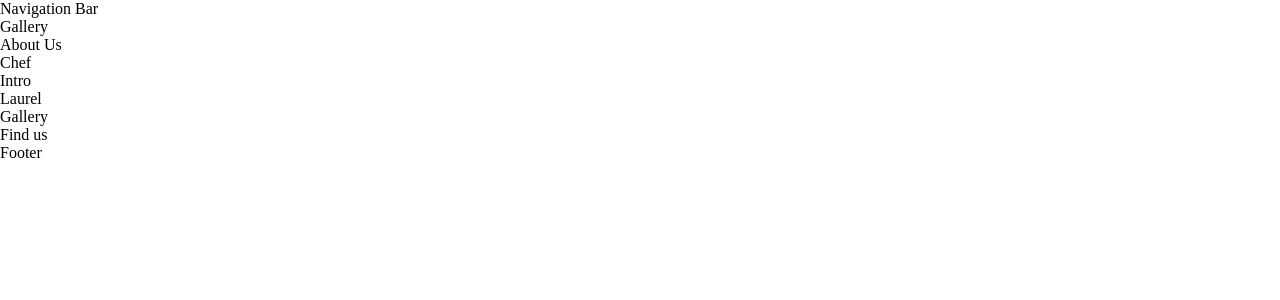
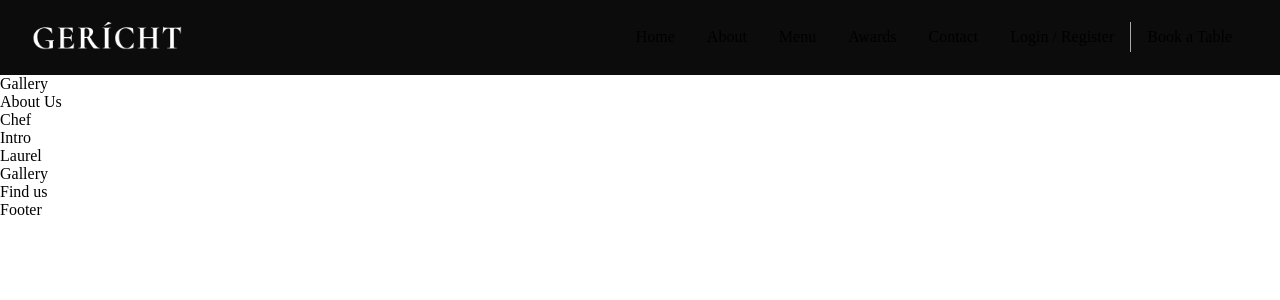
Before and after one commit to sika-007/fine-dining-landing-page, a React (Vite) app: page / in a window 1280 px wide. Shown: the top 300 px of the page. Built offline with nearby package versions, Linux system fonts and the light colour scheme; a web font is replaced by a local one.

Commit message:
Navigation bar laid out and styled

```diff
--- a/src/components/navbar/Navbar.jsx
+++ b/src/components/navbar/Navbar.jsx
@@ -1,11 +1,67 @@
-import React from 'react'
+import React, { useState } from 'react'
+import { GiHamburgerMenu } from "react-icons/gi"
+import { MdOutlineRestaurantMenu } from "react-icons/md";
+import images from "../../constants/images"
 import "./navbar.css"
 
 const Navbar = () => {
+  const [toggleMenu, setToggleMenu] = useState(false)
+
+
   return (
-    <div>
-      Navigation Bar
-    </div>
+    <nav className='app__navbar'>
+      <div className='app__navbar-logo'>
+        <img src={images.gericht} alt="gericht logo" />
+      </div>
+      <ul className='app__navbar-links'>
+        <li className='p__opensans'>
+          <a href="#home">Home</a>
+        </li>
+        <li className='p__opensans'>
+          <a href="#about">About</a>
+        </li>
+        <li className='p__opensans'>
+          <a href="#menu">Menu</a>
+        </li>
+        <li className='p__opensans'>
+          <a href="#awards">Awards</a>
+        </li>
+        <li className='p__opensans'>
+          <a href="#contact">Contact</a>
+        </li>
+      </ul>
+      <div className="app__navbar-login">
+        <a href="#login" className='p__opensans'>Login / Register</a>
+        <div />
+        <a href="/" className='p__opensans'>Book a Table</a>
+      </div>
+      <div className="app__navbar-smallscreen">
+        <GiHamburgerMenu color='#fff' fontSize={27} onClick={() => setToggleMenu(true)} />
+
+        {toggleMenu && (
+          <div className="app__navbar-smallscreen_overlay flex__center slide-bottom">
+            <MdOutlineRestaurantMenu fontSize={27} className="overlay__close" onClick={() => setToggleMenu(false)}/>
+            <ul className='app__navbar-smallscreen_links'>
+              <li className='p__opensans'>
+                <a href="#home">Home</a>
+              </li>
+              <li className='p__opensans'>
+                <a href="#about">About</a>
+              </li>
+              <li className='p__opensans'>
+                <a href="#menu">Menu</a>
+              </li>
+              <li className='p__opensans'>
+                <a href="#awards">Awards</a>
+              </li>
+              <li className='p__opensans'>
+                <a href="#contact">Contact</a>
+              </li>
+            </ul>
+          </div>
+        )}
+      </div>
+    </nav>
   )
 }
 
--- a/src/components/navbar/navbar.css
+++ b/src/components/navbar/navbar.css
@@ -0,0 +1,142 @@
+.app__navbar {
+    display: flex;
+    justify-content: space-between;
+    align-items: center;
+
+    background: var(--color-black);
+
+    padding: 1rem 2rem;
+    width: 100%;
+}
+
+.app__navbar-logo {
+    display: flex;
+    justify-content: flex-start;
+    align-items: center;
+}
+
+.app__navbar-logo img {
+    width: 150px;
+}
+
+.app__navbar-links {
+    flex: 1;
+    display: flex;
+    justify-content: flex-end;
+    align-items: center;
+
+    list-style: none;
+    font-size: 1rem;
+}
+
+.app__navbar-links li {
+    margin: 0 1rem;
+    font-size: 1rem;
+    cursor: pointer;
+}
+
+.app__navbar-links li:hover {
+    color: var(--color-grey)
+}
+
+.app__navbar-login {
+    display: flex;
+    justify-content: flex-end;
+    align-items: center;
+}
+
+.app__navbar-login a {
+    margin: 0 1rem;
+    text-decoration: none;
+    transition: 0.5s ease;
+    font-size: 1rem;
+}
+
+.app__navbar-login a:hover {
+    border-bottom: 1px solid var(--color-golden);
+}
+
+.app__navbar-login div {
+    width: 1px;
+    height: 30px;
+    background-color: var(--color-grey);
+}
+
+.app__navbar-smallscreen {
+    display: none;
+}
+
+.app__navbar-smallscreen_overlay {
+    position: fixed;
+    top: 0;
+    right: 0;
+    width: 100%;
+    height: 100vh;
+    background: var(--color-black);
+    transition: 0.5 ease;
+    flex-direction: column;
+    z-index: 2;
+}
+
+.app__navbar-smallscreen_overlay .overlay__close {
+    font-size: 27px;
+    color: var(--color-golden);
+    cursor: pointer;
+    position: absolute;
+    top: 20px;
+    right: 20px;
+}
+
+.app__navbar-smallscreen_links {
+    list-style: none;
+}
+
+.app__navbar-smallscreen_links li {
+    margin: 2rem;
+    cursor: pointer;
+    color: var(--color-golden);
+    font-size: 2rem;
+    text-align: center;
+    font-family: var(--font-base)
+}
+
+.app__navbar-smallscreen_links li:hover {
+    color: var(--color-white);
+
+}
+
+
+
+@media screen and (min-width: 2000px) {
+    .app__navbar-logo img {
+        width: 210px;
+    }
+}
+
+@media screen and (max-width: 1150px) {
+    .app__navbar-links {
+        display: none;
+    }
+
+    .app__navbar-smallscreen {
+        display: flex;
+    }
+
+    .app__navbar-login {
+        flex: 1;
+    }
+}
+
+@media screen and (max-width: 650px) {
+    .app__navbar {
+        padding: 1rem;
+    }
+
+    .app__navbar-login {
+        display: none;
+    }
+
+    .app__navbar-logo img {
+        width: 110px;
+    }
+}
```
